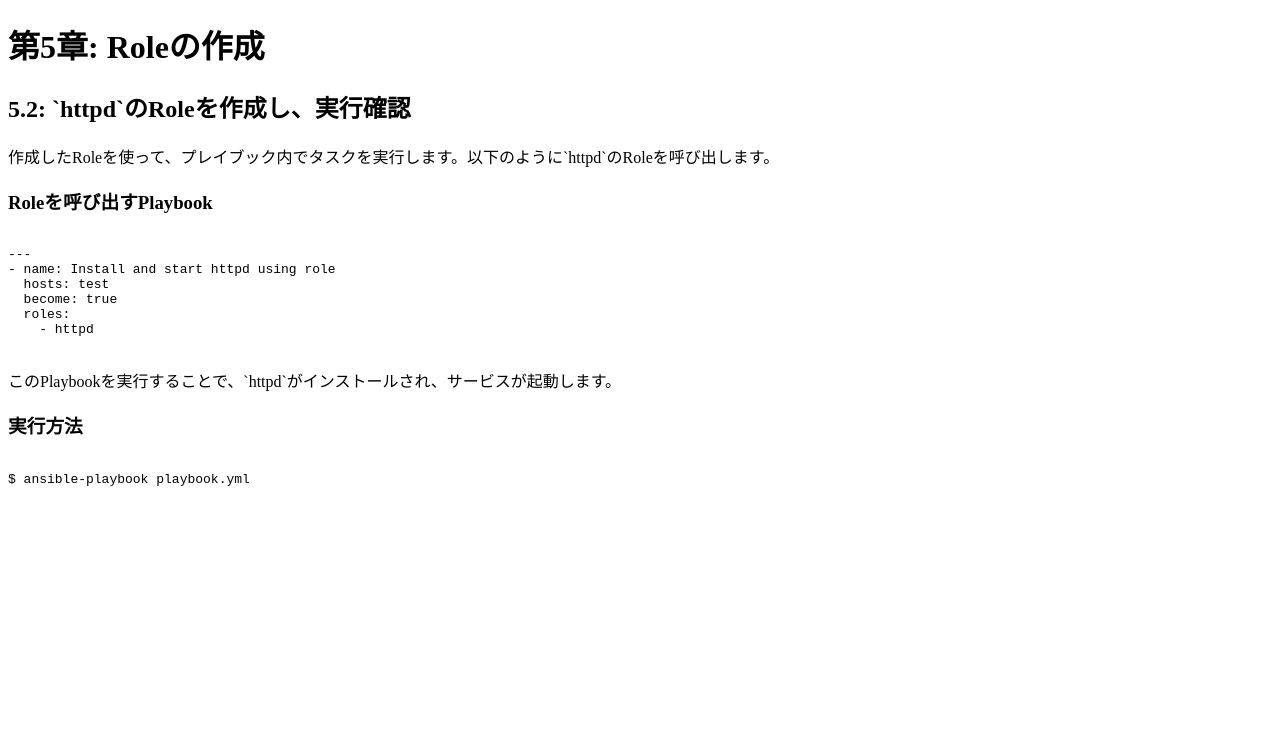
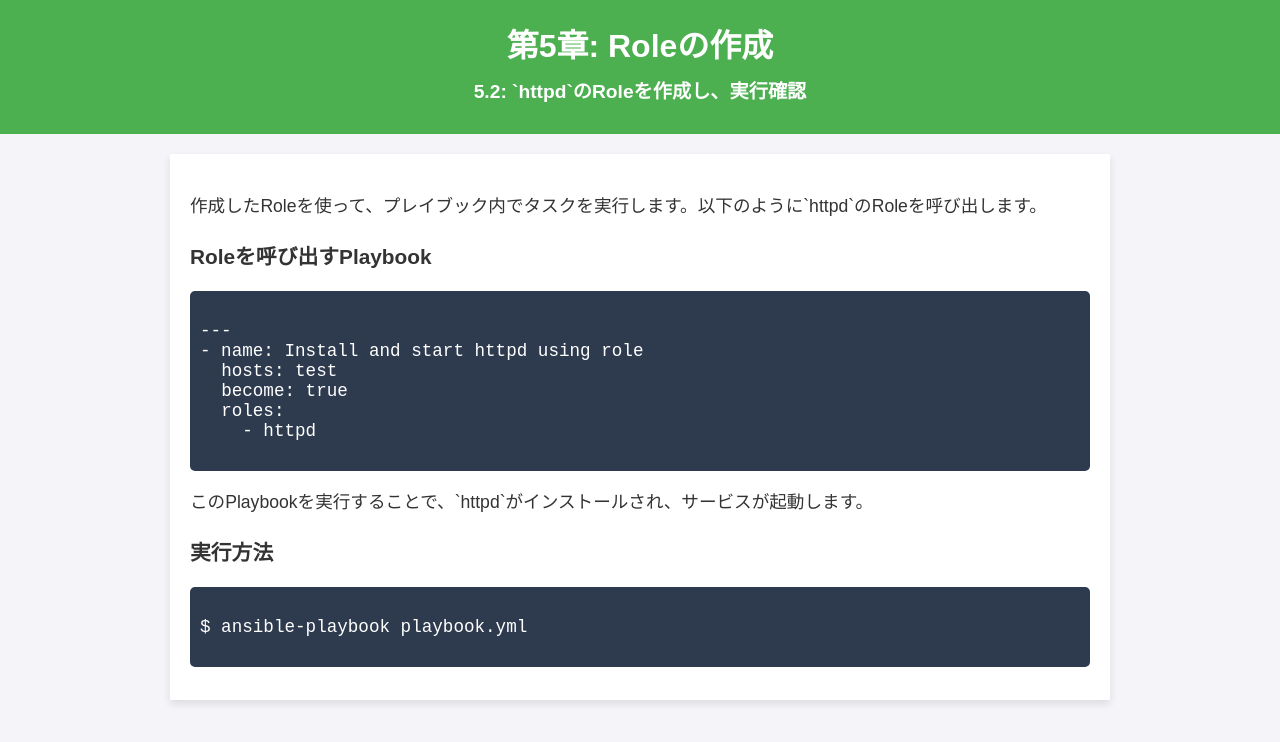
Before and after one commit to fukufuku2025/ansible-hands-on, a plain HTML site: page executerole.html in a window 1280 px wide. Drawn offline with Linux system fonts and the light colour scheme.

Commit message:
added css

```diff
--- a/executerole.html
+++ b/executerole.html
@@ -4,6 +4,93 @@
     <meta charset="UTF-8">
     <meta name="viewport" content="width=device-width, initial-scale=1.0">
     <title>第5章: Roleの作成 - Roleの実行</title>
+    <style>
+        /* ベースのスタイル */
+        body {
+            font-family: Arial, sans-serif;
+            background-color: #f4f4f9;
+            margin: 0;
+            padding: 0;
+            color: #333;
+        }
+
+        /* ヘッダー */
+        header {
+            background-color: #4CAF50;
+            color: white;
+            padding: 20px;
+            text-align: center;
+        }
+
+        header h1 {
+            margin: 0;
+            font-size: 2em;
+        }
+
+        header h2 {
+            margin: 10px 0;
+            font-size: 1.2em;
+        }
+
+        /* セクションのスタイル */
+        section {
+            padding: 20px;
+            max-width: 900px;
+            margin: 0 auto;
+            background-color: white;
+            box-shadow: 0 4px 8px rgba(0, 0, 0, 0.1);
+            margin-top: 20px;
+        }
+
+        section p {
+            font-size: 1.1em;
+            line-height: 1.6;
+        }
+
+        section h3 {
+            font-size: 1.3em;
+            margin-top: 20px;
+        }
+
+        /* コードブロック */
+        pre code {
+            display: block;
+            background-color: #2e3b4e;
+            color: white;
+            padding: 10px;
+            border-radius: 5px;
+            font-family: 'Courier New', Courier, monospace;
+            white-space: pre-wrap;
+            word-wrap: break-word;
+            font-size: 1.1em;
+            overflow: auto;
+        }
+
+        /* 戻るボタン */
+        button {
+            background-color: #4CAF50;
+            color: white;
+            border: none;
+            padding: 10px 20px;
+            text-align: center;
+            text-decoration: none;
+            display: inline-block;
+            font-size: 1em;
+            margin-top: 20px;
+            cursor: pointer;
+            border-radius: 5px;
+        }
+
+        button:hover {
+            background-color: #45a049;
+        }
+
+        /* コンテナ内の戻るボタン */
+        div {
+            text-align: center;
+            margin-top: 20px;
+        }
+    </style>
 </head>
 <body>
     <header>
```
